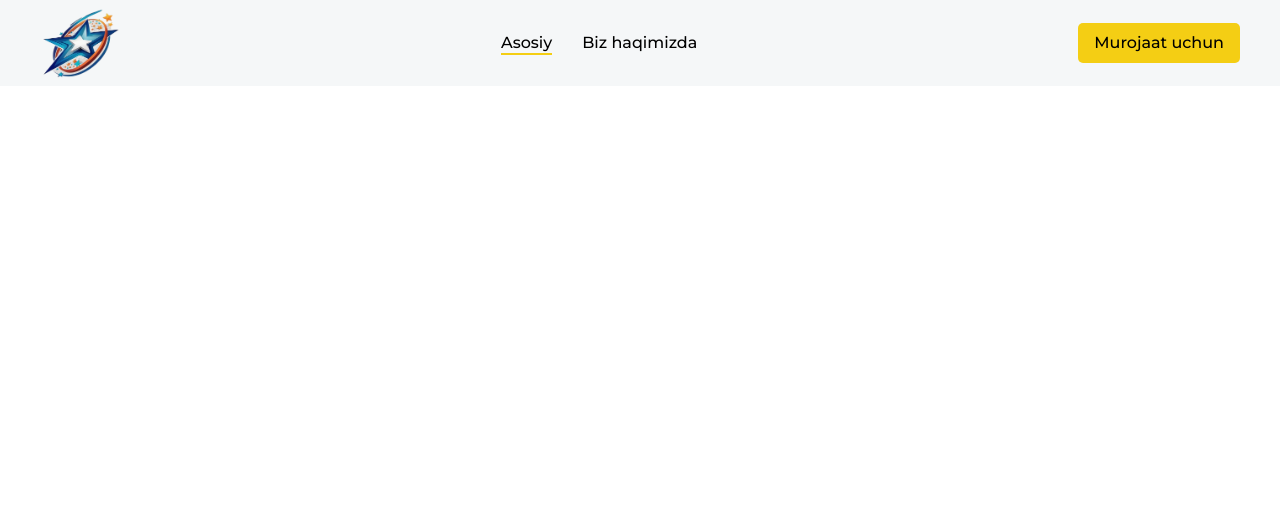
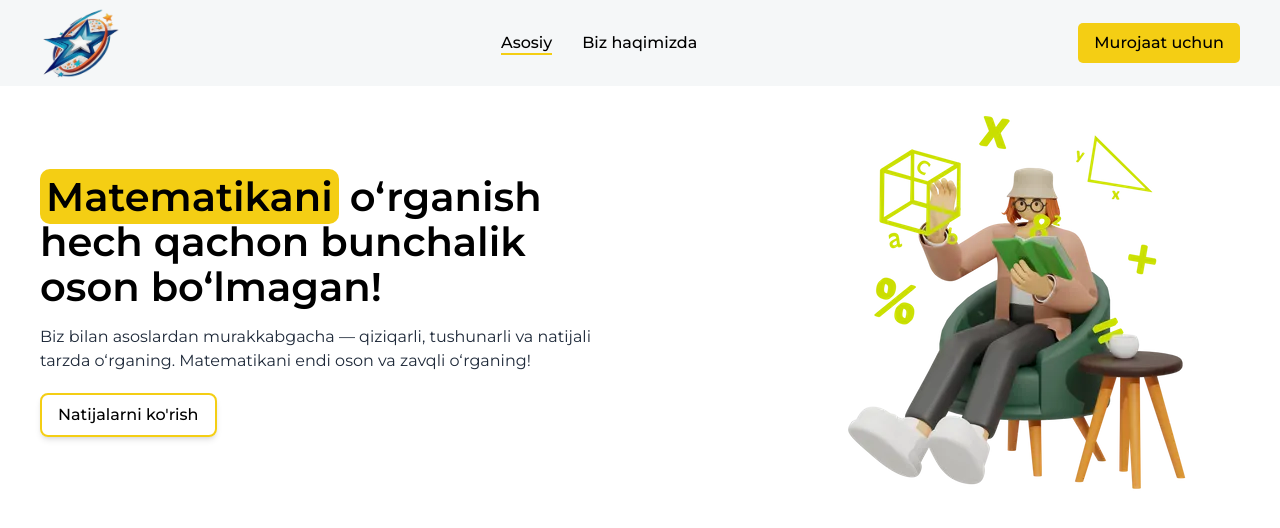
Before and after one commit to 1zzat1lla-Fayzullayev/star_education, a React (Vite) app: page / in a window 1280 px wide. Shown: the top 528 px of the page. Built offline with nearby package versions, Linux system fonts and the light colour scheme.

Commit message:
add header

```diff
--- a/src/App.jsx
+++ b/src/App.jsx
@@ -1,8 +1,8 @@
 import React from "react";
 import Navbar from "./components/navbar";
 import { BrowserRouter, Route, Routes } from "react-router-dom";
-import Home from "./components/home";
 import About from "./pages/about";
+import Home from "./pages/home";
 
 function App() {
   return (
--- /dev/null
+++ b/src/components/header.jsx
@@ -0,0 +1,34 @@
+import React from "react";
+import Wrapper from "../layout/wrapper";
+
+function Header() {
+  return (
+    <>
+      <Wrapper>
+        <div className="flex flex-col md:flex-row items-center justify-between mt-[120px] md:mt-[80px] px-[20px] xl:px-0">
+          <div className="max-w-xl">
+            <h1 className="text-[25px] md:text-[30px] lg:text-[40px] md:leading-[35px] lg:leading-[45px] font-semibold mb-4">
+              <span className="bg-[#F4CE14] rounded-[10px] px-[6px] py-[3px]">
+                Matematikani
+              </span>{" "}
+              o‘rganish hech qachon bunchalik oson bo‘lmagan!
+            </h1>
+            <p className="text-[16px] lg:text-md text-gray-800">
+              Biz bilan asoslardan murakkabgacha — qiziqarli, tushunarli va
+              natijali tarzda o‘rganing. Matematikani endi oson va zavqli
+              o‘rganing!
+            </p>
+            <button className="border-[2px] border-[#F4CE14] mt-[20px] px-4 py-2 rounded-[8px] font-medium cursor-pointer transition-all ease-in-out shadow-md hover:bg-[#F4CE14]">
+              Natijalarni ko'rish
+            </button>
+          </div>
+          <div className="flex-shrink-0">
+            <img src="/header.png" />
+          </div>
+        </div>
+      </Wrapper>
+    </>
+  );
+}
+
+export default Header;
--- a/src/components/home.jsx
+++ /dev/null
@@ -1,9 +0,0 @@
-import React from 'react'
-
-function Home() {
-  return (
-    <div>Home</div>
-  )
-}
-
-export default Home
--- /dev/null
+++ b/src/pages/home.jsx
@@ -0,0 +1,12 @@
+import React from "react";
+import Header from "../components/header";
+
+function Home() {
+  return (
+    <>
+      <Header />
+    </>
+  );
+}
+
+export default Home;
--- a/src/tools/navbar_ul.jsx
+++ b/src/tools/navbar_ul.jsx
@@ -8,7 +8,7 @@ function Navbar_Ul({ mobile = false }) {
     <ul
       className={`${
         mobile
-          ? "flex flex-col items-center gap-[20px]"
+          ? "flex flex-col items-center gap-[20px] text-[20px]"
           : "hidden sm:flex items-center gap-[30px]"
       }`}
     >
```
Also changed, not shown: public/header.png (added).
